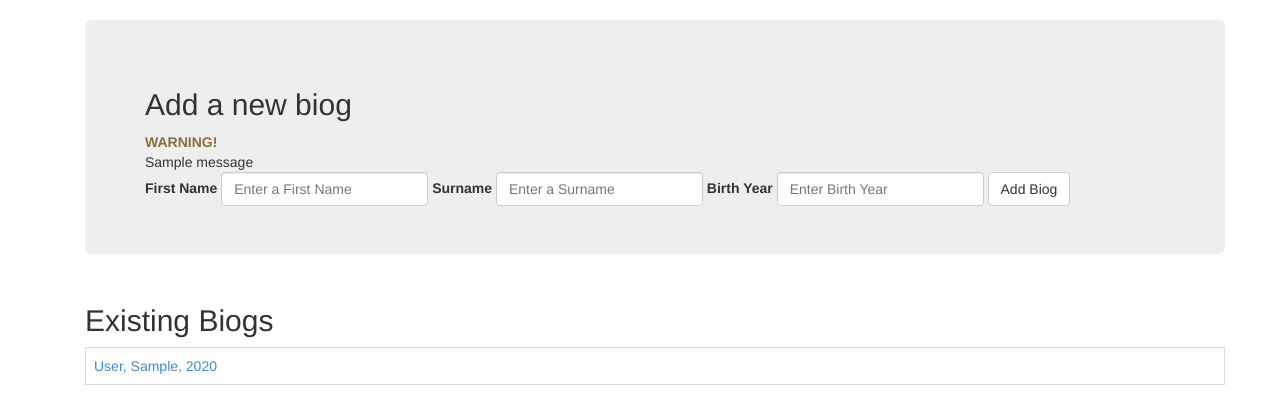
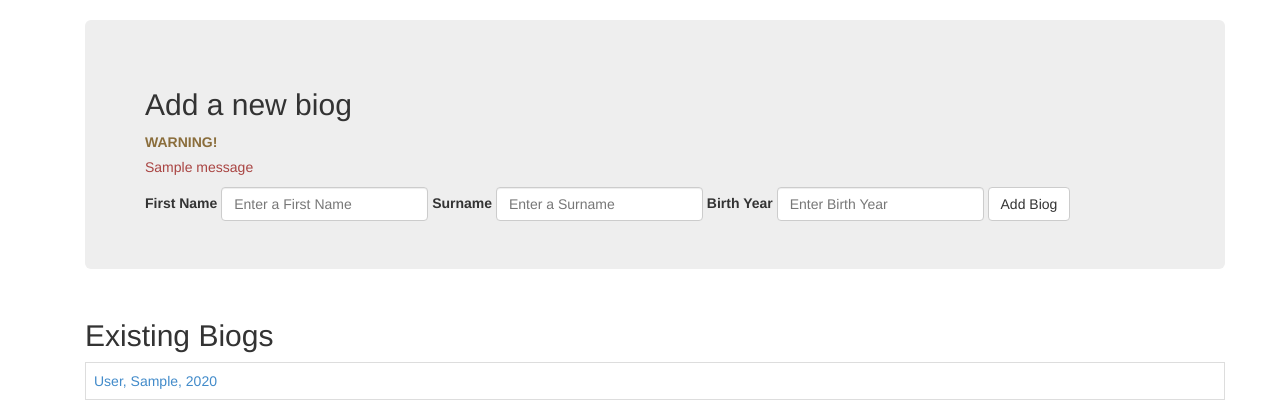
Before and after one commit to davidgillies/fh-snippets, a Django app: template fh_snippets/biogs/templates/biog_home.html in a window 1280 px wide. Shown: the part 51-471 px from the top of the page. Run offline with Django 3.2, Linux system fonts and the light colour scheme; the template is opened without the code that fills it: most values are stand-ins (such as "Sample title", 1, 10 or a date in 2020); one stand-in notice (Sample message) is shown; parts of the project's set-up code (start-up, migrations or seed data) failed here and were passed over; some libraries are stand-ins or nearby versions.

Commit message:
quick change to form warning

```diff
--- a/fh_snippets/biogs/templates/biog_home.html
+++ b/fh_snippets/biogs/templates/biog_home.html
@@ -11,10 +11,10 @@
 {% if messages %} {% for message in messages %}
 <div class="control-group has-warning">
       <label class="control-label" for="inputWarning1">WARNING!</label>
-      <div class="controls">
-        <span class="warning">{{message}}</span>
-      </div>
-    </div>
+<div class="control-group has-error">
+            <span class="help-block">{{ message }}</span>
+        </div>
+</div>
 {% endfor %}
 {% endif %}
 <div class="form-group">
```
